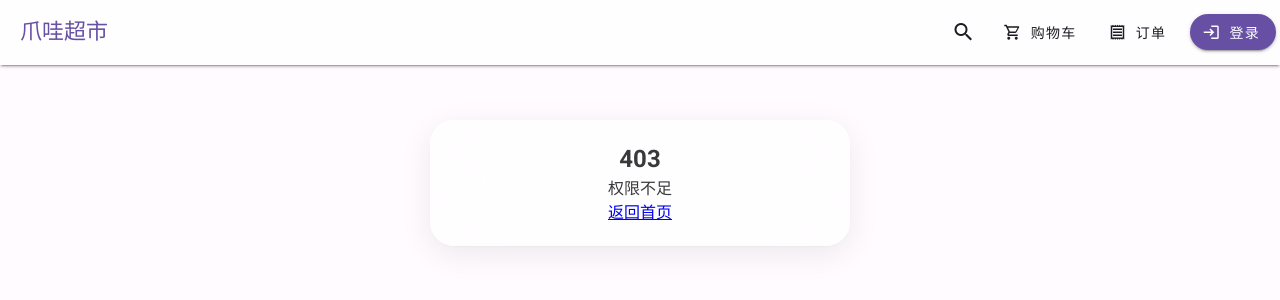
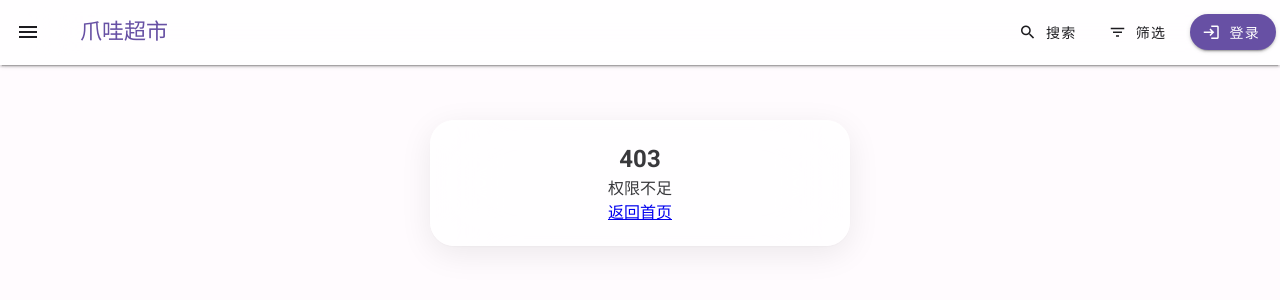
Before and after one commit to Ave-Kessoku-Band/Supermarket-management-system-frontend, a Vue app: page /#/403 in a window 1280 px wide. Shown: the top 300 px of the page. Built offline with nearby package versions, Linux system fonts and the light colour scheme.

Commit message:
修改样式

```diff
--- a/src/App.vue
+++ b/src/App.vue
@@ -1,7 +1,7 @@
 <template>
   <v-app>
     <v-main>
-      <NavBar v-if="showNav" />
+      <NavBar v-if="showNav" @open-filter="handleOpenFilter" />
       <v-container fluid class="pa-4">
         <router-view />
       </v-container>
@@ -19,6 +19,10 @@ import GlobalToast from './components/GlobalToast.vue'
 
 const route = useRoute()
 const showNav = computed(() => !route.meta.hideNav)
+
+const handleOpenFilter = () => {
+  window.dispatchEvent(new CustomEvent('navbar-filter'))
+}
 </script>
 
 <style scoped>
--- a/src/components/NavBar.vue
+++ b/src/components/NavBar.vue
@@ -1,5 +1,15 @@
 <template>
   <v-app-bar color="surface" elevation="2" class="navbar">
+    <!-- Menu Button -->
+    <v-btn
+      icon
+      variant="text"
+      @click="drawerOpen = !drawerOpen"
+      class="mr-2"
+    >
+      <v-icon>mdi-menu</v-icon>
+    </v-btn>
+
     <!-- Brand Logo (点击标题返回主页) -->
     <v-app-bar-title>
       <router-link to="/" class="text-decoration-none text-primary">
@@ -7,109 +17,83 @@
       </router-link>
     </v-app-bar-title>
 
-    <!-- Left Navigation Items (仅保留员工/管理员的仪表盘) -->
+    <v-spacer></v-spacer>
+
+    <!-- Right Actions: Search, Filter, Login -->
     <template v-if="$vuetify.display.mdAndUp">
       <v-btn
-        v-if="isStaffOrAdmin"
-        variant="text"
-        :color="isActive('/admin') ? 'primary' : 'on-surface-variant'"
-        @click="$router.push('/admin')"
-        class="text-none"
-      >
-        <v-icon>mdi-view-dashboard-outline</v-icon>
-        <span class="ml-2">仪表盘</span>
-      </v-btn>
-    </template>
-
-    <v-spacer></v-spacer>
-
-    <!-- Right Actions: Search, Cart & Orders -->
-    <template v-if="$vuetify.display.mdAndUp">
-      <v-btn
-        icon
         variant="text"
         color="on-surface-variant"
         @click="searchDialog = true"
+        class="text-none"
       >
         <v-icon>mdi-magnify</v-icon>
+        <span class="ml-2">搜索</span>
       </v-btn>
 
       <v-btn
         variant="text"
-        :color="isActive('/cart') ? 'primary' : 'on-surface-variant'"
-        @click="goCart"
+        color="on-surface-variant"
+        @click="$emit('openFilter')"
         class="text-none"
       >
-        <v-badge
-          :content="cartCount"
-          :model-value="cartCount > 0"
-          color="error"
-        >
-          <v-icon>mdi-cart-outline</v-icon>
-        </v-badge>
-        <span class="ml-2">购物车</span>
+        <v-icon>mdi-filter-variant</v-icon>
+        <span class="ml-2">筛选</span>
       </v-btn>
 
       <v-btn
-        variant="text"
-        :color="isActive('/orders') ? 'primary' : 'on-surface-variant'"
-        @click="goOrders"
-        class="text-none"
+        v-if="!auth.isAuthenticated"
+        color="primary"
+        variant="elevated"
+        :to="{ name: 'login' }"
+        prepend-icon="mdi-login"
+        class="ml-2"
       >
-        <v-icon>mdi-receipt-text-outline</v-icon>
-        <span class="ml-2">订单</span>
+        登录
       </v-btn>
-    </template>
 
-    <!-- User Section -->
-    <div v-if="auth.isAuthenticated" class="ml-2">
-      <span v-if="$vuetify.display.mdAndUp" class="body-medium mr-4">
-        你好，{{ auth.user?.username }}
-      </span>
       <v-btn
+        v-else
         icon
         variant="outlined"
         :color="'primary'"
         @click="goProfile"
+        class="ml-2"
       >
         <v-avatar size="32">
           <v-img v-if="avatarUrl" :src="avatarUrl" alt="avatar" />
           <span v-else class="text-primary">{{ initials }}</span>
         </v-avatar>
       </v-btn>
-    </div>
+    </template>
 
-    <v-btn
-      v-else
-      color="primary"
-      variant="elevated"
-      :to="{ name: 'login' }"
-      prepend-icon="mdi-login"
-      class="ml-2"
-    >
-      登录
-    </v-btn>
-
-    <!-- Mobile Navigation Menu -->
+    <!-- Mobile Actions -->
     <template v-if="$vuetify.display.smAndDown">
       <v-btn
         icon
-        @click="mobileMenuOpen = !mobileMenuOpen"
+        @click="searchDialog = true"
       >
-        <v-icon>mdi-menu</v-icon>
+        <v-icon>mdi-magnify</v-icon>
       </v-btn>
     </template>
   </v-app-bar>
 
-  <!-- Mobile Navigation Drawer -->
+<!-- Left Navigation Drawer -->
   <v-navigation-drawer
-    v-model="mobileMenuOpen"
-    location="bottom"
+    v-model="drawerOpen"
+    location="left"
     temporary
-    class="pa-4"
+    class="left-drawer"
   >
     <v-list nav>
-      <!-- 已移除“商品”项 -->
+      <v-list-item
+        v-if="isStaffOrAdmin"
+        to="/admin"
+        prepend-icon="mdi-view-dashboard-outline"
+        title="仪表盘"
+        :active="isActive('/admin')"
+        @click="drawerOpen = false"
+      ></v-list-item>
 
       <v-list-item
         @click="goCart"
@@ -133,12 +117,22 @@
         :active="isActive('/orders')"
       ></v-list-item>
 
+      <v-divider class="my-2"></v-divider>
+
       <v-list-item
-        v-if="isStaffOrAdmin"
-        to="/admin"
-        prepend-icon="mdi-view-dashboard-outline"
-        title="仪表盘"
-        :active="isActive('/admin')"
+        v-if="auth.isAuthenticated"
+        @click="goProfile"
+        prepend-icon="mdi-account-circle-outline"
+        title="个人中心"
+        :active="isActive('/profile')"
+      ></v-list-item>
+
+      <v-list-item
+        v-else
+        :to="{ name: 'login' }"
+        prepend-icon="mdi-login"
+        title="登录"
+        @click="drawerOpen = false"
       ></v-list-item>
     </v-list>
   </v-navigation-drawer>
@@ -194,9 +188,11 @@ const isStaffOrAdmin = computed(() => auth.user?.role === 'staff' || auth.user?.
 
 const avatarUrl = '' // 可接入上传头像地址
 const initials = computed(() => (auth.user?.username?.[0] || 'U').toUpperCase())
-const mobileMenuOpen = ref(false)
+const drawerOpen = ref(false)
 const searchDialog = ref(false)
 const searchQuery = ref('')
+
+defineEmits(['openFilter'])
 
 const handleSearch = () => {
   if (route.path !== '/') {
@@ -213,7 +209,7 @@ const goCart = () => {
     ui.promptLoginAndRedirect('/cart')
   } else {
     router.push({ name: 'cart' })
-    mobileMenuOpen.value = false
+    drawerOpen.value = false
   }
 }
 
@@ -222,12 +218,13 @@ const goOrders = () => {
     ui.promptLoginAndRedirect('/orders')
   } else {
     router.push({ name: 'orders' })
-    mobileMenuOpen.value = false
+    drawerOpen.value = false
   }
 }
 
 const goProfile = () => {
   router.push({ name: 'profile' })
+  drawerOpen.value = false
 }
 </script>
 
--- a/src/pages/Products.vue
+++ b/src/pages/Products.vue
@@ -1,17 +1,5 @@
 <template>
   <div class="products-page">
-    <!-- Floating Filter Button -->
-    <v-btn
-      class="filter-fab"
-      color="primary"
-      icon
-      size="large"
-      elevation="8"
-      @click="filterDialog = true"
-    >
-      <v-icon>mdi-filter-variant</v-icon>
-    </v-btn>
-
     <!-- Filter Dialog -->
     <v-dialog v-model="filterDialog" max-width="500">
       <v-card class="glass-dialog">
@@ -184,6 +172,11 @@ const handleNavbarSearch = (e: CustomEvent) => {
   fetch()
 }
 
+// 监听导航栏筛选事件
+const handleNavbarFilter = () => {
+  filterDialog.value = true
+}
+
 // 监听URL查询参数
 watch(() => route.query.search, (newSearch) => {
   if (newSearch && typeof newSearch === 'string') {
@@ -202,6 +195,7 @@ onMounted(() => {
   }
   // 添加事件监听
   window.addEventListener('navbar-search', handleNavbarSearch as EventListener)
+  window.addEventListener('navbar-filter', handleNavbarFilter as EventListener)
 })
 </script>
 
@@ -228,21 +222,6 @@ onMounted(() => {
     transparent 100%);
   z-index: -1;
   pointer-events: none;
-}
-
-/* Floating Filter Button */
-.filter-fab {
-  position: fixed;
-  top: 88px;
-  right: 24px;
-  z-index: 100;
-  box-shadow: 0 4px 16px rgba(102, 126, 234, 0.3) !important;
-  transition: all 0.3s cubic-bezier(0.4, 0, 0.2, 1);
-}
-
-.filter-fab:hover {
-  transform: translateY(-2px);
-  box-shadow: 0 8px 24px rgba(102, 126, 234, 0.4) !important;
 }
 
 /* Glass Dialog */
```
